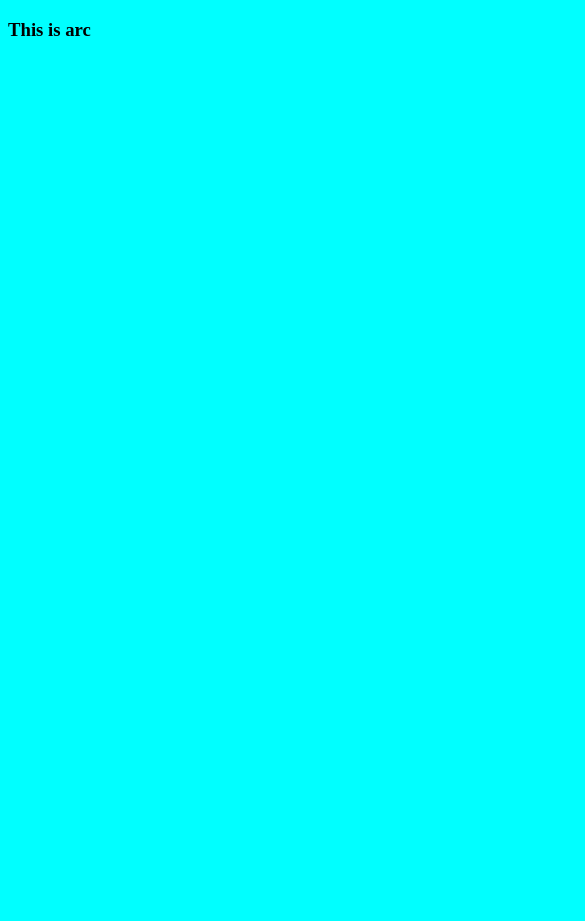
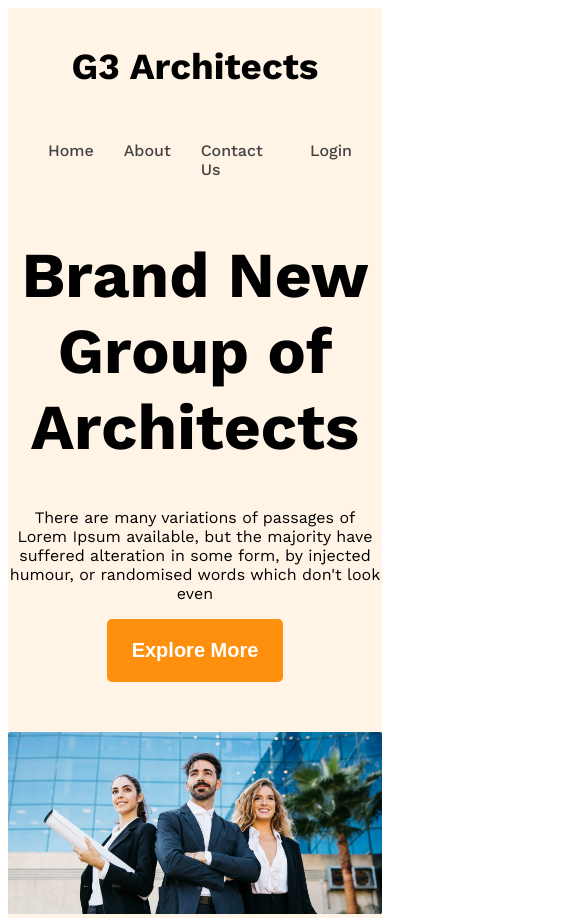
Before and after one commit to suzandev/G3-Architects-B-10-, a plain HTML site: page index.html in a window 390 px wide. Shown: the top 921 px of the page, 585 px wide, since content can reach past the window. Before the commit the page ends 844 px from the top, so only its background shows below. Drawn offline with nearby package versions, Linux system fonts and the light colour scheme.

Commit message:
header section done with responsive and Features section start

```diff
--- a/index.html
+++ b/index.html
@@ -6,11 +6,59 @@
     <title>G3 Architects</title>
     <link rel="stylesheet" href="./style.css" />
   </head>
-  <body>
-    <header></header>
+  <body class="work_sans_font">
+    <header class="bg_light">
+      <nav class="navbar display_flex">
+        <h3 class="brand">G3 Architects</h3>
+        <ul class="nav_links display_flex">
+          <li class="nav_item">
+            <a href="" class="nav_link text_gray">Home</a>
+          </li>
+          <li class="nav_item">
+            <a href="" class="nav_link text_gray">About</a>
+          </li>
+          <li class="nav_item">
+            <a href="" class="nav_link text_gray">Contact Us</a>
+          </li>
+          <li class="nav_item">
+            <a href="" class="nav_link text_gray">Login</a>
+          </li>
+        </ul>
+      </nav>
+      <div class="banner">
+        <div class="banner_content">
+          <h1 class="banner_title">Brand New Group of Architects</h1>
+          <p class="banner_description">
+            There are many variations of passages of Lorem Ipsum available, but
+            the majority have suffered alteration in some form, by injected
+            humour, or randomised words which don't look even
+          </p>
+          <button class="btn_primary">Explore More</button>
+        </div>
+        <img
+          class="banner_image"
+          src="./images/banner.png"
+          alt="This is banner img" />
+      </div>
+    </header>
 
     <main>
-      <h3>This is arc</h3>
+      <section class="teams display_flex">
+        <div class="team_img_container">
+          <img src="./images/team1.png" alt="two architect discussing about design">
+          <img src="./images/team2.png" alt="">
+          <img src="./images/team3.png" alt="">
+          <img src="./images/team4.png" alt="">
+        </div>
+        <div class="our_features">
+          <h3 class="feature_title">
+            <span id="quick_list" class="text_light_gray">Quick list</span> <span>of Our</span> <span>Features</span>
+          </h3>
+          <p class="feature_description">
+            There are many variations of passages of Lorem Ipsum available, but the majority have suffered alteration in some form, by injected humour, or randomised words which don't look even
+          </p>
+          <button class="btn_primary">Explore More</button>
+      </section>
     </main>
 
     <footer></footer>
--- a/style.css
+++ b/style.css
@@ -1,3 +1,121 @@
-body {
-  background-color: aqua;
+@import url("https://fonts.googleapis.com/css2?family=Work+Sans:ital,wght@0,100..900;1,100..900&display=swap");
+
+.work_sans_font {
+  font-family: "Work Sans", sans-serif;
+  font-optical-sizing: auto;
+  font-weight: 400;
+  font-style: normal;
 }
+
+/********* shared styles ************/
+.display_flex {
+  display: flex;
+}
+.text_gray {
+  color: #424242;
+}
+
+.text_light_gray {
+  color: #727272;
+}
+
+.bg_light {
+  background-color: rgba(255, 144, 14, 0.1);
+}
+.btn_primary {
+  background-color: #ff900e;
+  color: white;
+  padding: 20px 25px;
+  font-size: 1.25rem;
+  font-weight: 600;
+  border-radius: 5px;
+  border: none;
+  outline: none;
+  cursor: pointer;
+}
+main {
+  max-width: 1440px;
+  margin: 0 auto;
+}
+main > section {
+  margin-top: 130px;
+}
+
+/* ========= Header Style ========= */
+.navbar {
+  justify-content: space-between;
+  align-items: center;
+}
+
+.brand {
+  font-weight: 700;
+  font-size: 2.8rem;
+}
+
+.nav_item {
+  list-style: none;
+  margin-right: 30px;
+}
+.nav_link {
+  text-decoration: none;
+  font-weight: 500;
+}
+
+.navbar,
+.banner {
+  max-width: 1440px;
+  margin: 0 auto;
+}
+
+/* ========== Banner Style =========  */
+
+.banner_content {
+  max-width: 850px;
+  margin: 0 auto;
+  text-align: center;
+  margin-bottom: 50px;
+}
+
+.banner_title {
+  font-weight: 700;
+  font-size: 4rem;
+}
+
+.banner_image {
+  width: 100%;
+}
+
+/* team and feature style */
+.teams {
+  align-items: center;
+}
+
+.team_img_container {
+  display: grid;
+  grid-template-columns: repeat(2, 1fr);
+  gap: 24px;
+}
+
+.our_features {
+  margin-left: 130px;
+  max-width: 530px;
+}
+.feature_title {
+  font-size: 2.8rem;
+  font-weight: 700;
+}
+#quick_list {
+  font-weight: 500;
+}
+
+/* ===========Responsive media Query ======= */
+
+@media screen and (max-width: 576px) {
+  .navbar,
+  .nav_link {
+    flex-direction: column;
+  }
+  .brand {
+    font-size: 2.3rem;
+  }
+}
```
